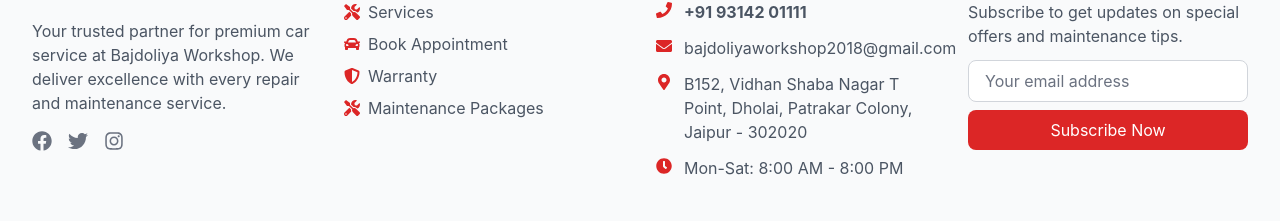
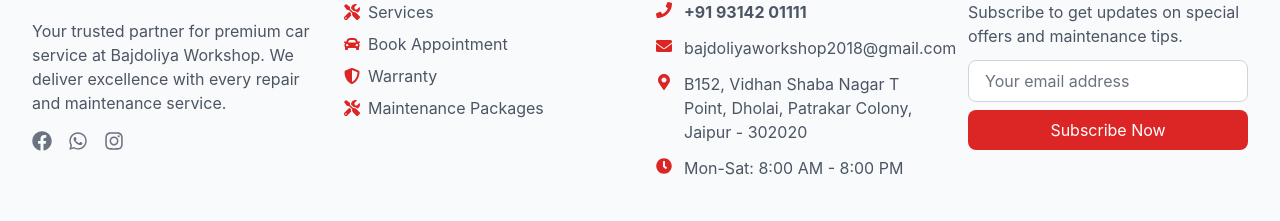
Before and after one commit to Rajkumaryogi/car-service, a React (Vite) app in the folder frontend/: page / in a window 1280 px wide. Shown: the part 3182-3403 px from the top of the page. Built offline with nearby package versions, Linux system fonts and the light colour scheme.

Commit message:
footer whatsapp added

```diff
--- a/frontend/src/components/common/Footer.jsx
+++ b/frontend/src/components/common/Footer.jsx
@@ -4,7 +4,7 @@
   FaMapMarkerAlt,
   FaClock,
   FaFacebook,
-  FaTwitter,
+  FaWhatsapp, // Changed FaTwitter to FaWhatsapp
   FaInstagram,
   FaLinkedin,
   FaCar,
@@ -79,8 +79,14 @@
               <a href="https://www.facebook.com/" className="text-gray-500 hover:text-red-600 transition-colors">
                 <FaFacebook className="text-lg sm:text-xl" />
               </a>
-              <a href="https://www.x.com/" className="text-gray-500 hover:text-red-600 transition-colors">
-                <FaTwitter className="text-lg sm:text-xl" />
+              {/* WhatsApp Link */}
+              <a
+                href="https://wa.me/919314201111"
+                className="text-gray-500 hover:text-red-600 transition-colors"
+                target="_blank"
+                rel="noopener noreferrer"
+              >
+                <FaWhatsapp className="text-lg sm:text-xl" />
               </a>
               <a href="https://www.instagram.com/" className="text-gray-500 hover:text-red-600 transition-colors">
                 <FaInstagram className="text-lg sm:text-xl" />
```
